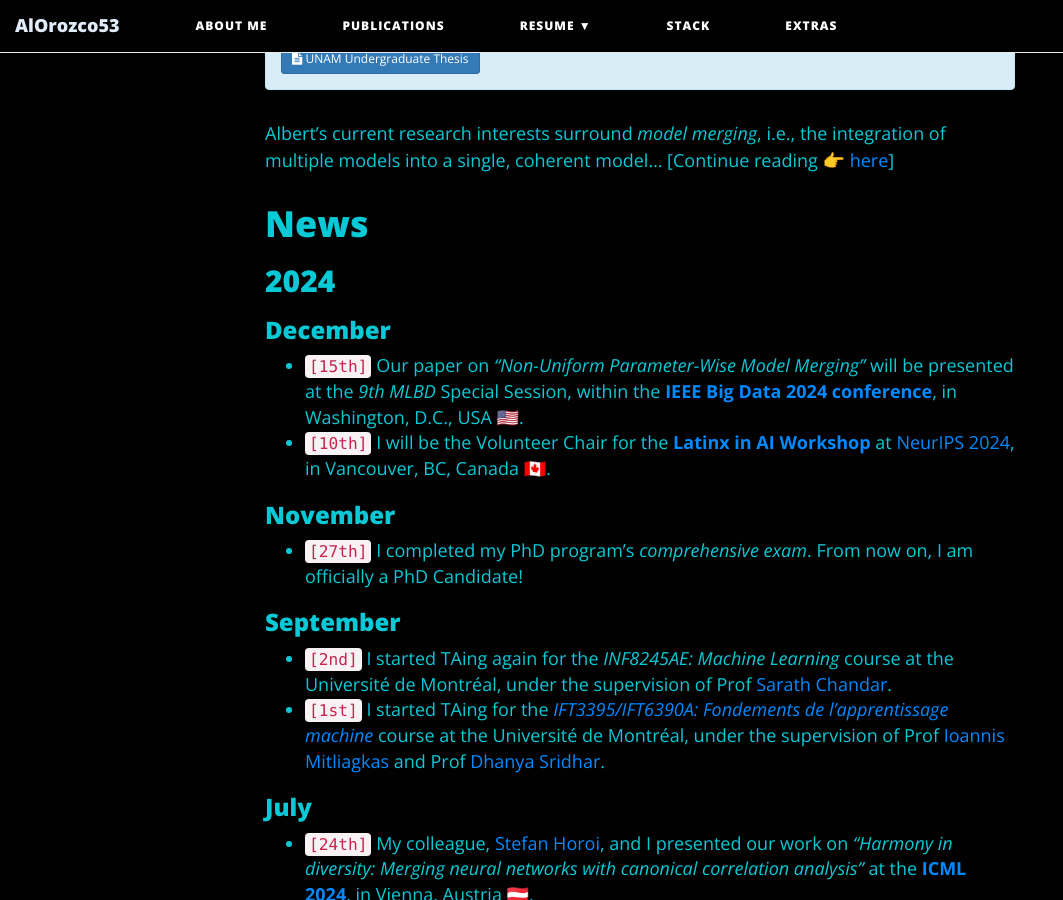
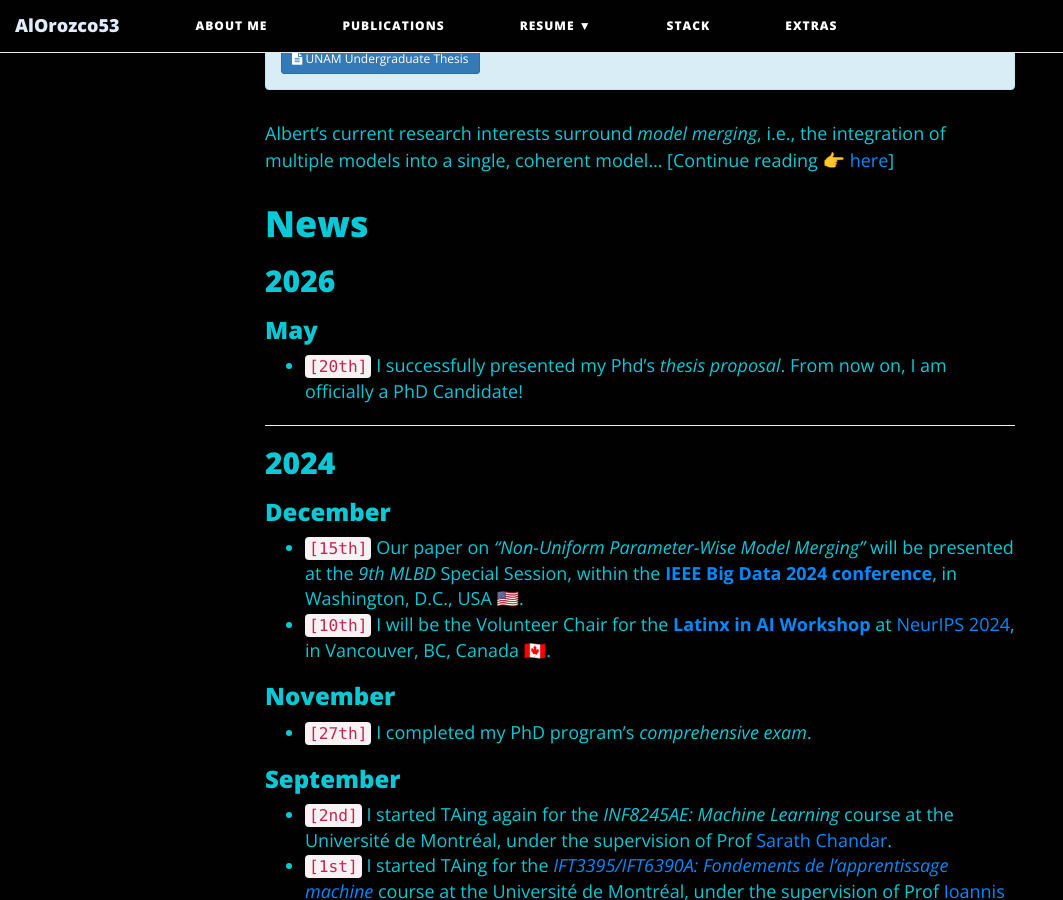
Before and after one commit to alorozco53/alorozco53.github.io, a Jekyll site: the page built from index.html, in a window 1280 px wide and 900 px high, scrolled down 1296 px. Shown: the whole window, without its empty margins (0-1063 px from the left). Built offline with Jekyll 4.4.1, drawn with Linux system fonts in a browser that asks for light colours; nearby versions of some CDN libraries; the list of posts is cut into pages by our own code; comment, search, counter and statistics services are not loaded.

Commit message:
[ADDED] thesis proposal news

```diff
--- a/_includes/news.md
+++ b/_includes/news.md
@@ -1,4 +1,12 @@
 # News
+
+## 2026
+
+### May
+
+- `[20th]` I successfully presented my Phd's _thesis proposal_.  From now on, I am officially a PhD Candidate!
+
+------------------------
 
 ## 2024
 
```
Also changed, not shown: other parts of _includes/news.md (+1 -1 lines).
